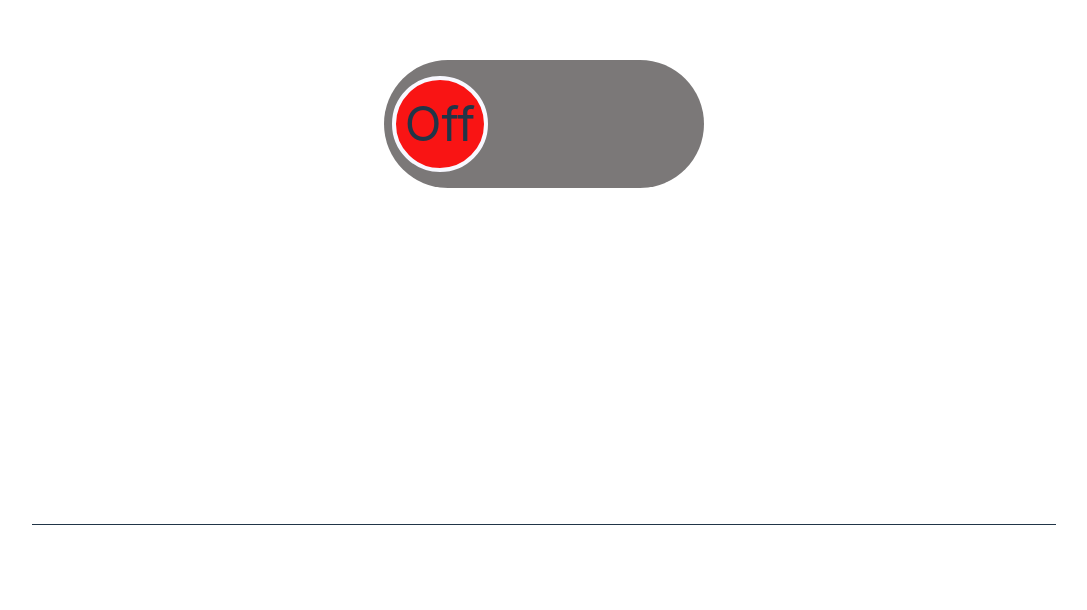
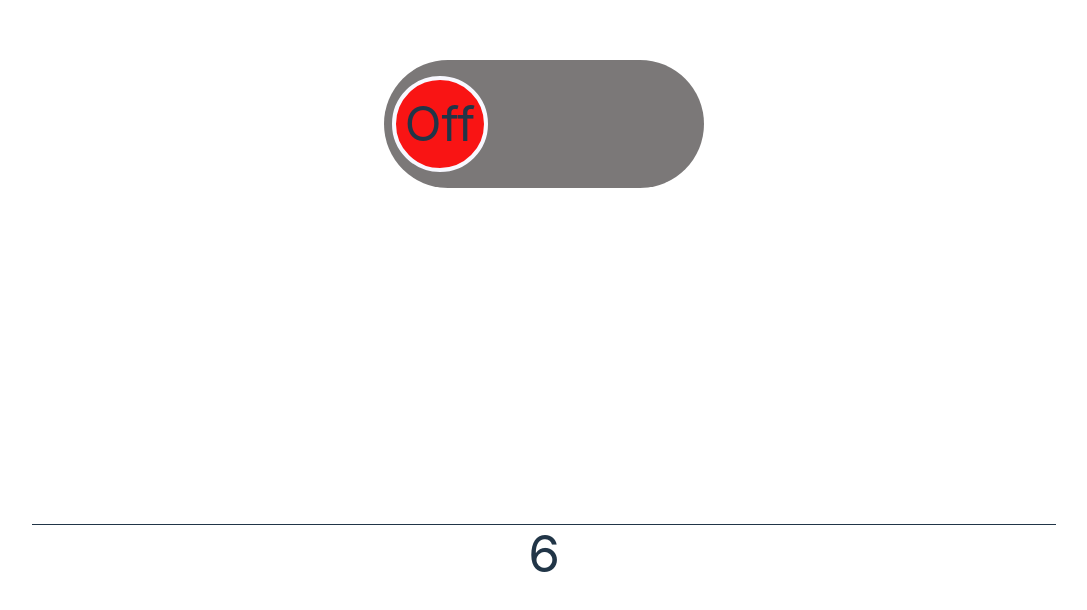
Before and after one commit to nikhil-kamboj420/React.js_HOOKS_, a React (Vite) app: page / in a window 1280 px wide. Shown: the part 5402-6012 px from the top of the page, without its empty margins (96-1183 px from the left). Before the commit the page ends 5959 px from the top, so only its background shows below. Built offline with nearby package versions, Linux system fonts and the light colour scheme.

Commit message:
Create Timer component using useEfFect

```diff
--- a/src/App.jsx
+++ b/src/App.jsx
@@ -1,4 +1,5 @@
 import "./App.css";
+    {/* useState components */}
 import { Challenge } from "./components/hooks/useState/Challenge";
 import { Counter } from "./components/hooks/useState/Counter";
 import { LiftStateUp } from "./components/hooks/useState/LiftStateUp";
@@ -7,11 +8,15 @@ import { RegistrationForm } from "./components/hooks/useState/RegistrationForm";
 import { ToggleSwich } from "./components/hooks/useState/ToggleSwich";
 import { UseStateObject } from "./components/hooks/useState/UseStateObject";
 
+    {/* useState components */}
+import { Timer } from "./components/hooks/useEffect/Timer";
+
 
 
 function App() {
   return (
     <>
+    {/* useState components */}
       <LoginForm/>
       <RegistrationForm/>
       <Challenge/>
@@ -19,6 +24,8 @@ function App() {
       <UseStateObject/>
       <LiftStateUp/>
       <ToggleSwich/>
+      {/* useEffect components */}
+      <Timer/>
     </>
   );
 }
--- /dev/null
+++ b/src/components/hooks/useEffect/Timer.jsx
@@ -0,0 +1,16 @@
+import { useEffect, useState } from "react";
+
+export const Timer = () => {
+  const [count, setCount] = useState(0);
+
+  useEffect(() => {
+    const timerInterval = setInterval(() => {
+      setCount((pre)=>pre + 1);
+    }, 1000);
+    return () => {
+      clearInterval(timerInterval);
+    };
+  }, []);
+
+  return <h1>{count}</h1>;
+};
```
